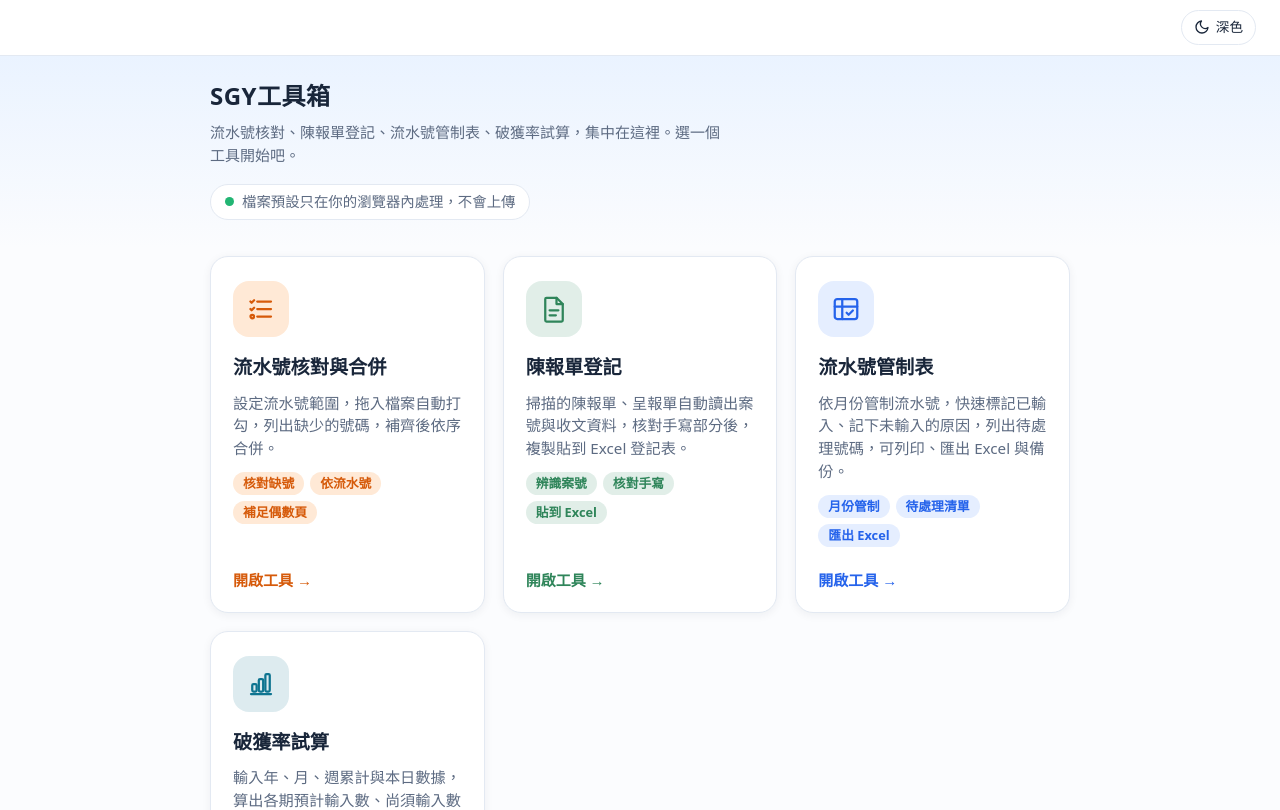
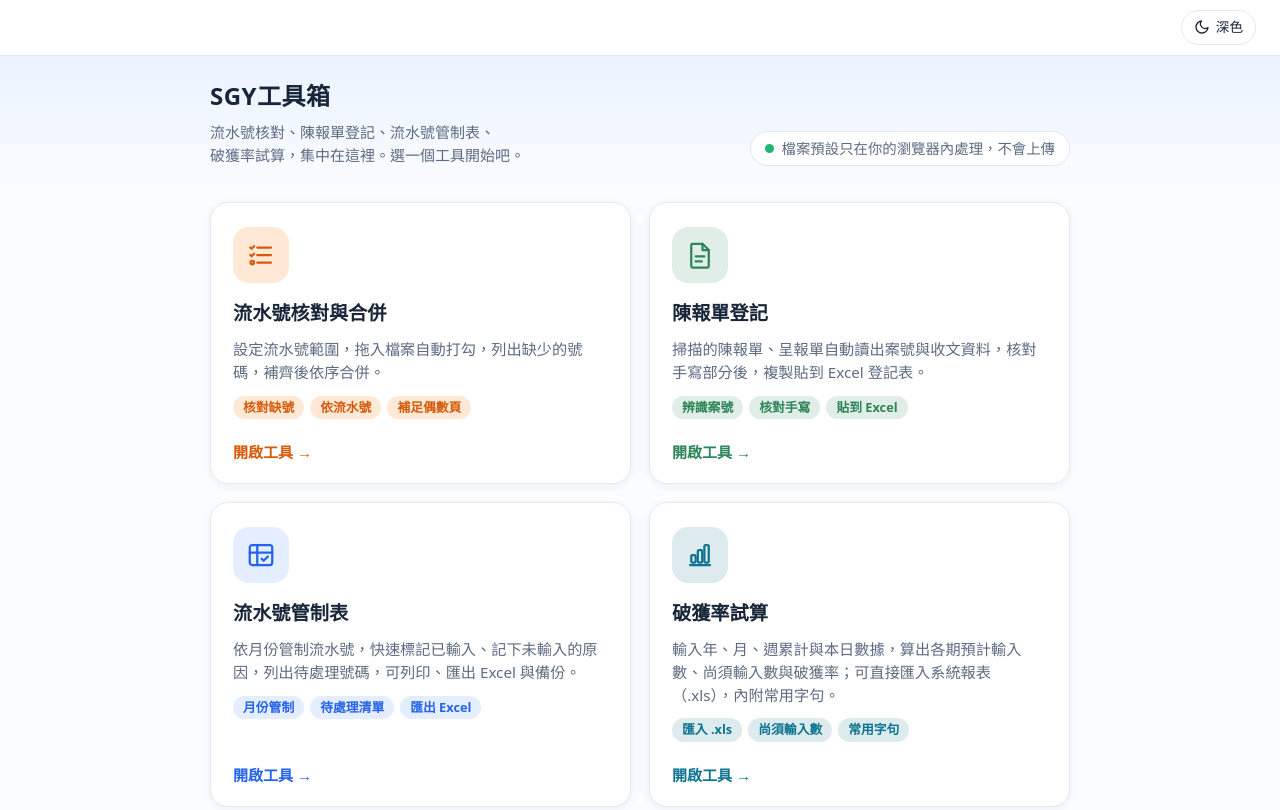
Before and after one commit to sgy0128/SGY-only, a plain HTML site: page index.html in a window 1280 px wide. Shown: the top 810 px of the page. Drawn offline with Linux system fonts and the light colour scheme.

Commit message:
Add files via upload

```diff
--- a/index.html
+++ b/index.html
@@ -50,7 +50,7 @@
     background: var(--panel); border: 1px solid var(--line); border-radius: 999px; font-size: .9rem; color: var(--muted); }
   .dot { width: 9px; height: 9px; border-radius: 50%; background: #22b573; }
   main { padding-block: 8px 64px; padding-left: max(16px, env(safe-area-inset-left, 0px)); padding-right: max(16px, env(safe-area-inset-right, 0px)); }
-  .tools { display: grid; gap: 18px; grid-template-columns: repeat(auto-fit, minmax(min(100%, 250px), 1fr)); }
+  .tools { display: grid; gap: 18px; grid-template-columns: repeat(auto-fit, minmax(min(100%, 340px), 1fr)); }   /* 四張卡片排成 2×2 */
   a.tool { --c: var(--blue); --cs: var(--blue-soft);
     display: flex; flex-direction: column; gap: 10px; padding: 24px 22px 20px; min-width: 0;
     background: var(--panel); border: 1px solid var(--line); border-radius: 18px; color: inherit; text-decoration: none;
@@ -81,6 +81,13 @@
   .topbar { display: flex; align-items: center; justify-content: space-between; gap: 12px; height: 56px; margin: 0; padding: 0 24px; background: var(--panel); border-bottom: 1px solid var(--line); flex: none; }
   .topbar .home { align-self: center; }
   .topbar .theme-btn { margin-left: auto; padding: 6px 12px; font-size: .85rem; }
+  /* ===== 首頁版面平衡：標題區左右分開、避免段落尾端孤字 ===== */
+  .top .wrap { display: flex; flex-wrap: wrap; align-items: flex-end; justify-content: space-between; gap: 16px 32px; }
+  .top .badge { margin-top: 0; }
+  .head-text { flex: 1 1 400px; min-width: 0; }
+  .head-text .sub { max-width: none; text-wrap: balance; }
+  .top .badge { flex: none; }
+  .notes li { text-wrap: pretty; }
   @media (prefers-reduced-motion: reduce) { a.tool { transition: none; } a.tool:hover { transform: none; } }
 </style>
 </head>
@@ -88,8 +95,8 @@
   <div class="topbar"><span></span><button class="theme-btn" id="themeBtn" type="button" aria-label="切換深色或淺色主題" title="切換深色或淺色主題"><svg class="i-moon" viewBox="0 0 24 24" fill="none" stroke="currentColor" stroke-width="2" stroke-linecap="round" stroke-linejoin="round"><path d="M21 12.8A9 9 0 1 1 11.2 3a7 7 0 0 0 9.8 9.8z"/></svg><svg class="i-sun" viewBox="0 0 24 24" fill="none" stroke="currentColor" stroke-width="2" stroke-linecap="round"><circle cx="12" cy="12" r="4"/><path d="M12 2v2M12 20v2M4.9 4.9l1.4 1.4M17.7 17.7l1.4 1.4M2 12h2M20 12h2M4.9 19.1l1.4-1.4M17.7 6.3l1.4-1.4"/></svg><span class="lbl-dark">深色</span><span class="lbl-light">淺色</span></button></div>
   <header class="top">
     <div class="wrap">
-      <h1>SGY工具箱</h1>
-      <p class="sub">流水號核對、陳報單登記、流水號管制表、破獲率試算，集中在這裡。選一個工具開始吧。</p>
+      <div class="head-text"><h1>SGY工具箱</h1>
+      <p class="sub"><span style="white-space:nowrap">流水號核對</span>、<span style="white-space:nowrap">陳報單登記</span>、<span style="white-space:nowrap">流水號管制表</span>、<span style="white-space:nowrap">破獲率試算</span>，集中在這裡。選一個工具開始吧。</p></div>
       <span class="badge"><span class="dot"></span>檔案預設只在你的瀏覽器內處理，不會上傳</span>
     </div>
   </header>
```
